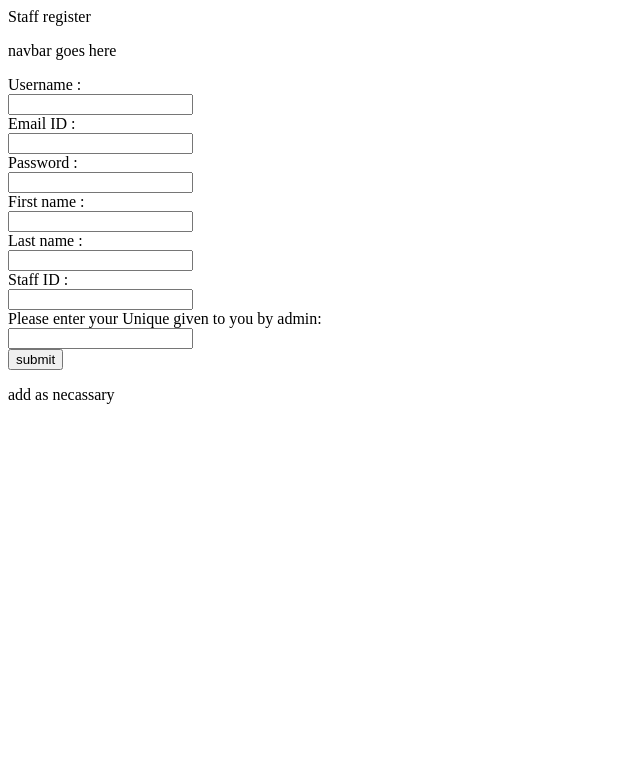
After one commit to SaiyanSai/REMAN, a Django app: page /reman/staffregister/ in a window 1280 px wide. The commit adds this page. Shown: the top 783 px of the page, without its empty margins (0-640 px from the left). Run offline with Django 4.2, Linux system fonts and the light colour scheme.

Commit message:
staff model and registeration added

```diff
--- a/resourcemanager/admin.py
+++ b/resourcemanager/admin.py
@@ -1,5 +1,5 @@
 from django.contrib import admin
-from .models import Staff, Student, Device
+from .models import Staff, Student, Device, Uniquekeys
 
 # Register your models here.
 class StudentAdmin(admin.ModelAdmin):
@@ -8,6 +8,7 @@ class StudentAdmin(admin.ModelAdmin):
 class DeviceAdmin(admin.ModelAdmin):
     list_display = ('device_name', 'hall', 'room_number')
 
+admin.site.register(Uniquekeys)
 admin.site.register(Device, DeviceAdmin)
 admin.site.register(Staff)
 admin.site.register(Student, StudentAdmin)
--- a/resourcemanager/models.py
+++ b/resourcemanager/models.py
@@ -2,6 +2,9 @@ from django.db import models
 from django.conf import settings
 
 # Create your models here.
+class Uniquekeys(models.Model):
+    unikey = models.CharField(max_length=20, null=False)
+
 class Staff(models.Model):
     user = models.ForeignKey(settings.AUTH_USER_MODEL, on_delete=models.CASCADE)
     staff_id = models.CharField(max_length=20, null = False)
--- a/resourcemanager/templates/index.html
+++ b/resourcemanager/templates/index.html
@@ -14,6 +14,7 @@
                 <li> <a href = "{% url 'login' %}"> login </li>
                 <li> <a href = "{% url 'logout' %}"> logout </li>
                 <li> <a href = "{% url 'device_register' %}"> register a device </li>
+                <li> <a href = "{% url 'staffregister' %}">Staff register</a></li>
 
             </ul>
         </div>
--- /dev/null
+++ b/resourcemanager/templates/staff_register.html
@@ -0,0 +1,30 @@
+<html>
+    <head>
+         Staff register
+    </head>
+    <body>
+        <div>
+            <p> navbar goes here </p>
+            {{message}}
+            <form action="{% url 'staffregister' %}" method="post">
+                {%csrf_token%}
+                <label for = "username"> Username : </label><br>
+                <input type = "text" id = 'username' name = 'username'><br>
+                <label for = "email"> Email ID : </label><br>
+                <input type = "email" id = 'email' name = 'email'><br>
+                <label for = "psw"> Password : </label><br>
+                <input type = "psw" id = 'psw' name = 'psw'><br>
+                <label for = "fname"> First name : </label><br>
+                <input type = "text" id = 'fname' name = 'fname'><br>
+                <label for = "lname"> Last name : </label><br>
+                <input type = "text" id = 'lname' name = 'lname'><br>
+                <label for = "staffid"> Staff ID : </label><br>
+                <input type = "text" id = 'staffid' name = 'staffid'><br>
+                <label for = "uniquekey"> Please enter your Unique given to you by admin: </label><br>
+                <input type = "text" id = 'uniquekey' name = 'uniquekey'><br>
+                <button type = "submit">submit</button>
+                <p> add as necassary </p>
+            </form>
+        </div>
+    </body>
+</html>
--- a/resourcemanager/urls.py
+++ b/resourcemanager/urls.py
@@ -8,5 +8,6 @@ urlpatterns = [
     path('sconfpage/',views.sconfpage,name='sconfpage'),
     path('logout/', views.logout_request, name='logout'),
     path('deviceregister/',views.device_register, name='device_register'),
+    path('staffregister/', views.staff_register, name = 'staffregister'),
     # path('givedata/',views.givedata, name = 'givedata'),   example http end point
 ]
--- a/resourcemanager/views.py
+++ b/resourcemanager/views.py
@@ -3,7 +3,7 @@ from django.http import HttpResponse
 from django.shortcuts import render, get_object_or_404, redirect
 from django.contrib.auth.models import User
 from django.contrib.auth import login, logout, authenticate
-from .models import Student, Device
+from .models import Student, Device, Uniquekeys ,Staff
 # Create your views here.
 
 def index(request):             #view to display the index page
@@ -96,6 +96,52 @@ def device_register(request):
             device.save()
             context['message'] = 'DEVICE ADDED SUCCESFULLY'
             return render(request, 'device_register.html', context)
+
+def staff_register(request):
+    if request.method == 'GET':
+        context = {}
+        return render(request, 'staff_register.html', context)
+    elif request.method == 'POST':
+        context = {}
+        username = request.POST['username']
+        psw = request.POST['psw']
+        fname = request.POST['fname']
+        lname = request.POST['lname']
+        staffid = request.POST['staffid']
+        unikey = request.POST['uniquekey']
+        email = request.POST['email']
+    unikey_exist = False
+    try:
+        Uniquekeys.objects.get(unikey = unikey)
+        unikey_exist = True
+    except:
+        print('unikey error')
+        context['message'] = 'UNIKEY PROVIDED DOESNT EXIST'
+        return render(request, 'staff_register.html', context)
+    if unikey_exist:
+        print('unikey exist')
+    user_exist = False
+    try:
+            print(1)
+            User.objects.get(username=username)
+            print(2)
+            user_exist = True
+
+    except:
+            print("New User")
+    if not user_exist:
+            user = User.objects.create_user(username=username,email = email, first_name=fname, last_name=lname, password=psw)
+            login(request, user)
+            staff = Staff(user=user,staff_id = staffid)
+            staff.save()
+            return render(request, 'sconfpage.html', context)
+    else:
+            print(3)
+            context['message'] = "User already exists please login"
+            print(4)
+            return render(request, 'staff_register.html',context)
+            print(5)
+
 #@csrf_exempt
 #def givedata(request):
 #    if request.method == 'GET':                AN EXAMPLE HTTP REQUEST HANDLER
```
Also changed, not shown: db.sqlite3, resourcemanager/migrations/0004_uniquekeys.py (added).
